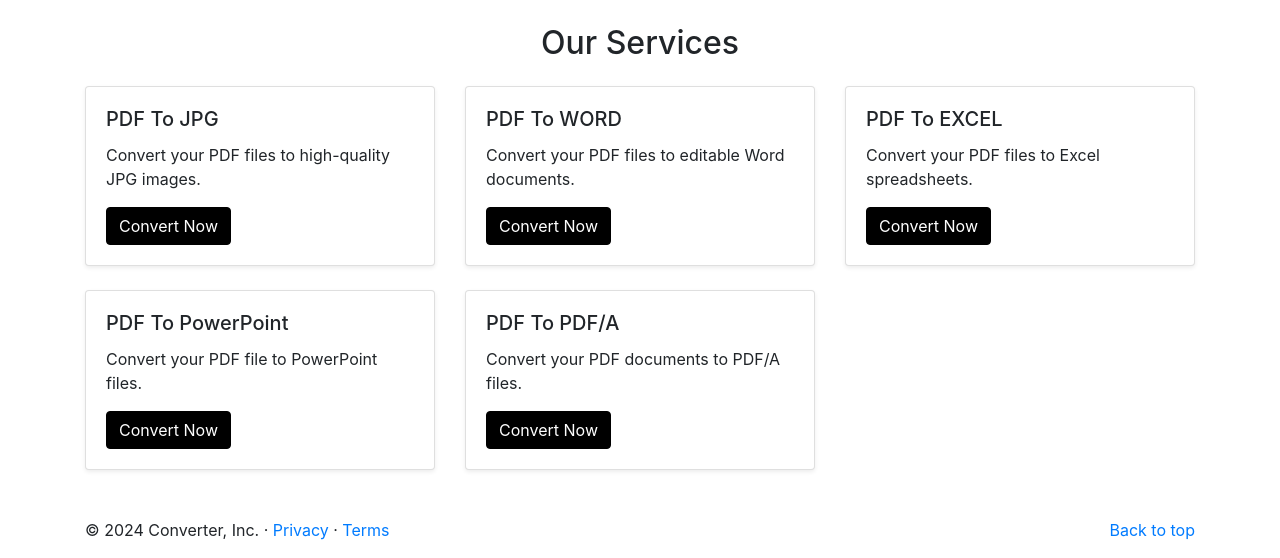
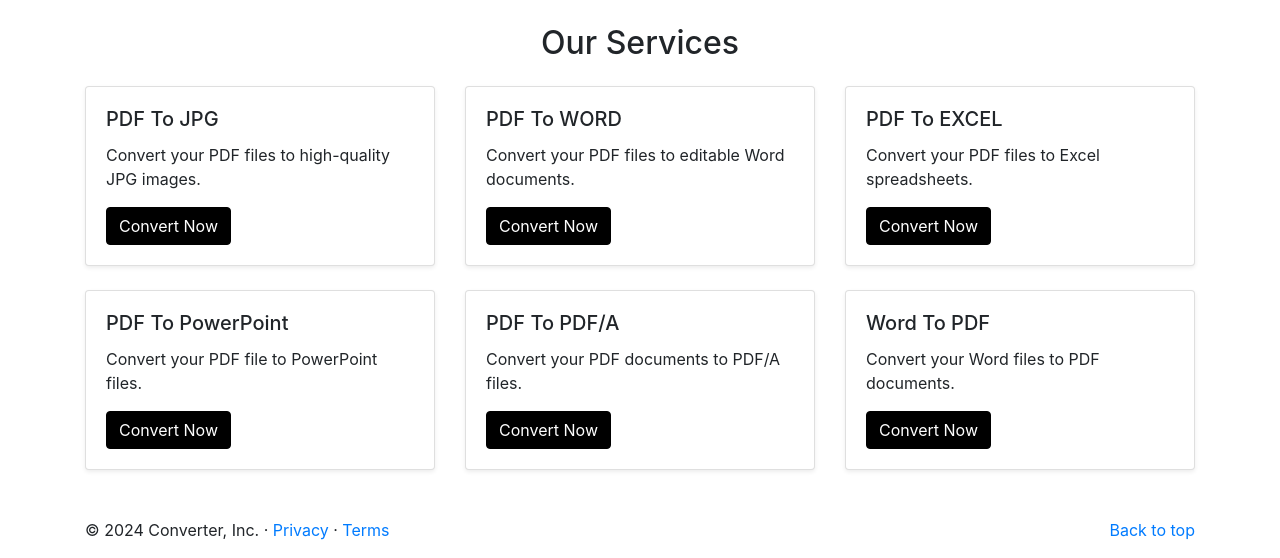
Before and after one commit to WahabAsifMemon/converter, a Flask app: page / in a window 1280 px wide. Shown: the part 1016-1574 px from the top of the page. Run offline with Flask 3, Linux system fonts and the light colour scheme.

```diff
--- a/templates/index.html
+++ b/templates/index.html
@@ -43,7 +43,7 @@
                     </a>
                     <div class="dropdown-menu" aria-labelledby="navbarDropdown">
                         <a class="dropdown-item" href="#">JPG To PDF</a>
-                        <a class="dropdown-item" href="#">WORD To PDF</a>
+                        <a class="dropdown-item" href="/word-to-pdf">WORD To PDF</a>
                        <a class="dropdown-item" href="#">POWERPOINT To PDF</a>
                         <a class="dropdown-item" href="#">EXCEL To PDF</a>
                         <a class="dropdown-item" href="#"> HTML To PDF</a>
@@ -131,15 +131,15 @@
                     </div>
                 </div>
             </div>
-<!--            <div class="col-md-4">-->
-<!--                <div class="card mb-4 shadow-sm">-->
-<!--                    <div class="card-body">-->
-<!--                        <h5 class="card-title">JPG To PDF</h5>-->
-<!--                        <p class="card-text">Convert your JPG files to PDF documents.</p>-->
-<!--                        <a href="#" class="btn btn-primary">Convert Now</a>-->
-<!--                    </div>-->
-<!--                </div>-->
-<!--            </div>-->
+            <div class="col-md-4">
+                <div class="card mb-4 shadow-sm">
+                    <div class="card-body">
+                        <h5 class="card-title">Word To PDF</h5>
+                        <p class="card-text">Convert your Word files to PDF documents.</p>
+                        <a href="/word-to-pdf" class="btn btn-primary">Convert Now</a>
+                    </div>
+                </div>
+            </div>
         </div>
     </div>
     <!-- SERVICES END -->
```
